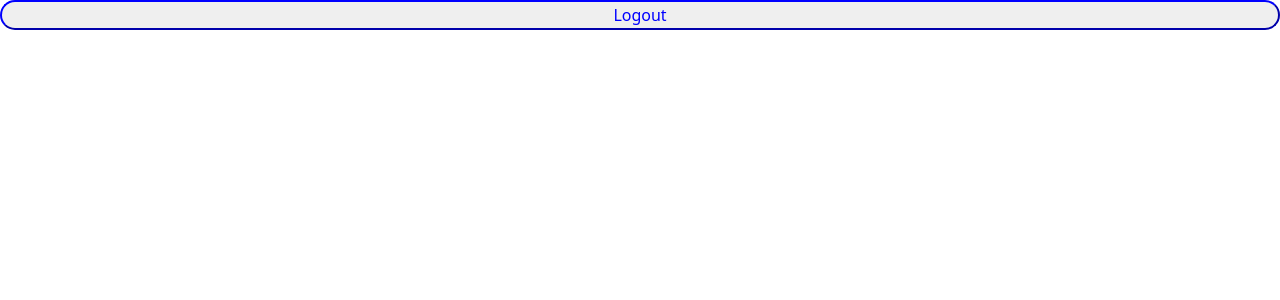
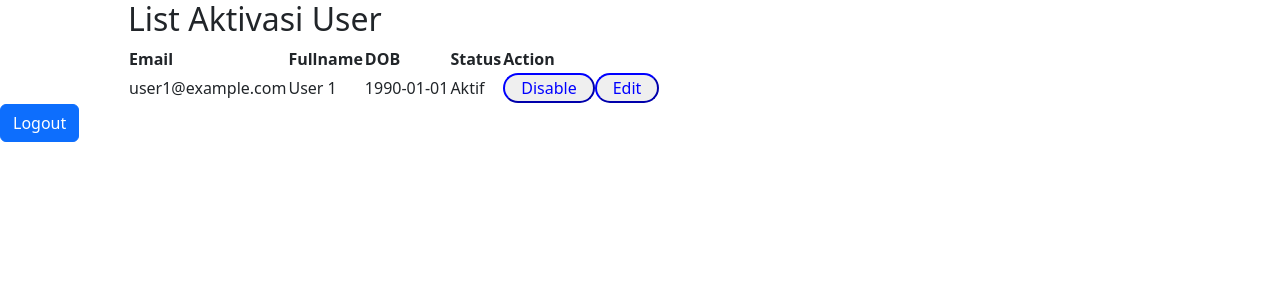
Before and after one commit to Iamwillypieter/Form-Login-and-Register-from-capella-with-connect-to-database, a React (Vite) app: page /home in a window 1280 px wide. Shown: the top 300 px of the page. Built offline with nearby package versions, Linux system fonts and the light colour scheme.

Commit message:
add list table

```diff
--- a/src/App.css
+++ b/src/App.css
@@ -7,3 +7,15 @@
 .error{
     color: red;
 }
+
+/* Styling for user list */
+.user-list {
+    width: 80%;
+    margin: 0 auto;
+  }
+
+  /* Styling for buttons */
+  .btn {
+    padding: 5px 10px;
+    cursor: pointer;
+  }
--- a/src/App.jsx
+++ b/src/App.jsx
@@ -5,6 +5,7 @@ import { Routes, Route } from 'react-router-dom';
 import Login from './components/pages/Login';
 import Register from './components/pages/Register';
 import Home from './components/Home';
+
 
 const App = () => {
     return (
--- a/src/components/Home.jsx
+++ b/src/components/Home.jsx
@@ -1,22 +1,112 @@
 import axios from "axios";
-import React from "react";
+import React, { useEffect, useState } from "react";
+import Button from 'react-bootstrap/Button';
 import { useNavigate } from 'react-router-dom';
+import '../App.css'
+
+const initialUsers = [
+    { id: 1, email: 'user1@example.com', name: 'User 1', dob: '1990-01-01', status: 'Aktif' },
+];
+
+const UserList = () => {
+    const [users, setUsers] = useState(initialUsers);
+
+    const activateUser = (id) => {
+        const updatedUsers = users.map(user => {
+            if (user.id === id) {
+                return { ...user, status: 'Aktif' };
+            }
+            return user;
+        });
+        setUsers(updatedUsers);
+    };
+
+    const disableUser = (id) => {
+        const updatedUsers = users.map(user => {
+            if (user.id === id) {
+                return { ...user, status: 'Non-Aktif' };
+            }
+            return user;
+        });
+        setUsers(updatedUsers);
+    };
+
+    return (
+        <div className="user-list">
+            <h2>List Aktivasi User</h2>
+            <table>
+                <thead>
+                    <tr>
+                        <th>Email</th>
+                        <th>Fullname</th>
+                        <th>DOB</th>
+                        <th>Status</th>
+                        <th>Action</th>
+                    </tr>
+                </thead>
+                <tbody>
+                    {users.map(user => (
+                        <tr key={user.id}>
+                            <td>{user.email}</td>
+                            <td>{user.name}</td>
+                            <td>{user.dob}</td>
+                            <td>{user.status}</td>
+                            <td>
+                                {user.status === 'Non-Aktif' && (
+                                    <button className="activate-btn" onClick={() => activateUser(user.id)}>Aktivasi</button>
+                                )}
+                                {user.status === 'Aktif' && (
+                                    <button className="disable-btn" onClick={() => disableUser(user.id)}>Disable</button>
+                                )}
+                                <button className="edit-btn">Edit</button>
+                            </td>
+                        </tr>
+                    ))}
+                </tbody>
+            </table>
+        </div>
+    );
+}
 
 const Home = () => {
+    const [email, setEmail] = useState()
     const navigate = useNavigate();
+    const [isLoading, setLoading] = useState(false);
+
+    useEffect(() => {
+        function simulateNetworkRequest() {
+            return new Promise((resolve) => setTimeout(resolve, 2000));
+        }
+        if (isLoading) {
+            simulateNetworkRequest().then(() => {
+                setLoading(false);
+            });
+        }
+    }, [isLoading]);
+
+    const handleClick = () => setLoading(true);
 
     const handleSubmit = (e) => {
         e.preventDefault();
+        handleClick();
+        console.log(isLoading)
         axios.post('http://localhost:3000/home', { email: 'capella@gmail.com' })
             .then(result => {
                 console.log(result);
+                alert("You Have been logout")
                 navigate('/');
+                localStorage.setItem('isLogout', false);
             })
             .catch(err => console.log(err));
     }
 
     return (
-        <button onClick={handleSubmit}>Logout</button>
+        <div>
+            <UserList />
+            <Button variant="primary" disabled={isLoading} onClick={handleSubmit}>
+                Logout
+            </Button>
+        </div>
     );
 }
 
```
Also changed, not shown: 2 other files (tests, documents, lock files or other folders).
